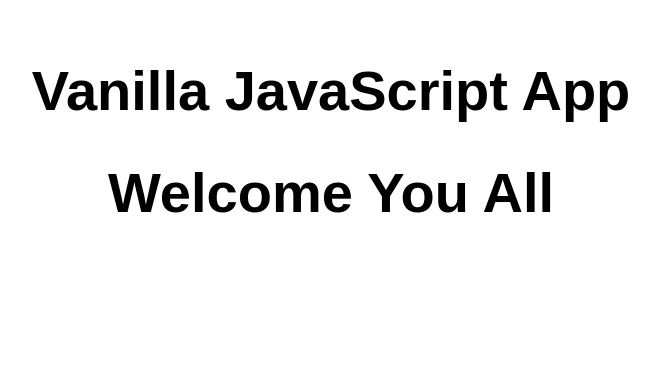
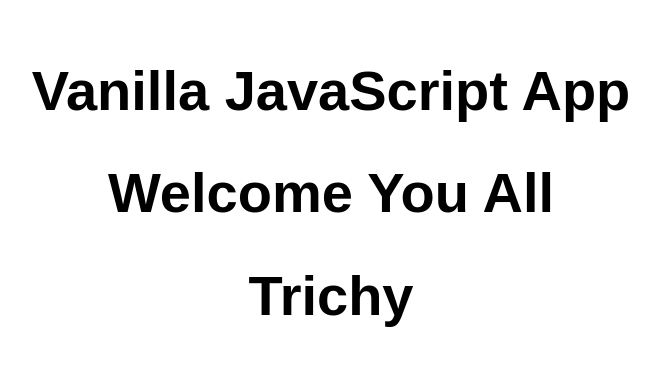
Before and after one commit to jeginabhasith/Jegi, a website: page src/index.html in a window 1280 px wide. Shown: the whole page, without its empty margins (309-968 px from the left). Drawn offline with Linux system fonts and the light colour scheme.

Commit message:
index.html

```diff
--- a/src/index.html
+++ b/src/index.html
@@ -13,6 +13,7 @@
     <h1>Vanilla JavaScript App</h1>
 
     <h1>Welcome You All</h1>
+    <h1>Trichy</h1>
   </main>
 </body>
 
```
